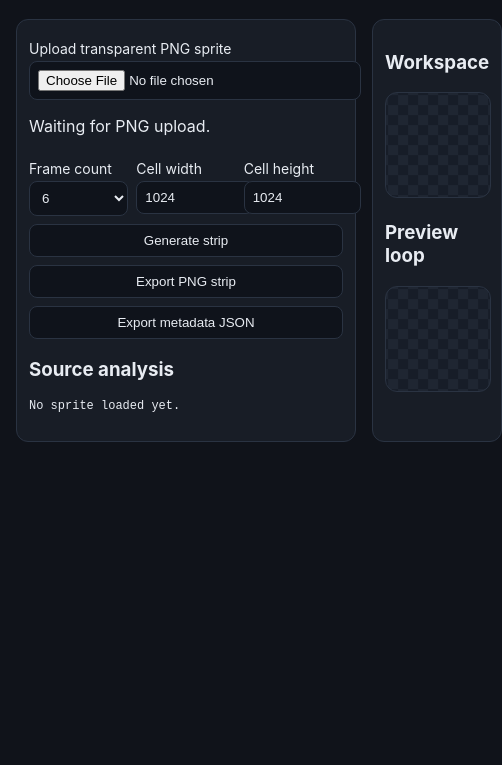
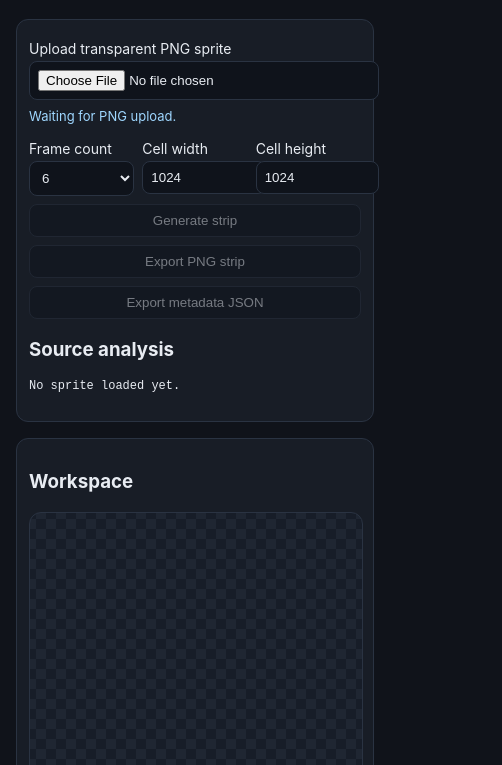
Before and after one commit to Herbachino1776/sprite-rig-lab, a website built with Vite: page index.html in a window 390 px wide. Shown: the part 79-844 px from the top of the page, 502 px wide, since content can reach past the window. Built offline with nearby package versions, Linux system fonts and the light colour scheme.

Commit message:
Style status and disabled control states

```diff
--- a/src/styles.css
+++ b/src/styles.css
@@ -6,8 +6,14 @@ body { margin:0; }
 label { display:block; margin:8px 0 4px; font-size: 14px; }
 input, select, button { width:100%; padding:8px; border-radius:8px; border:1px solid #2a3342; background:#0f131b; color:#e8ecf2; }
 button { cursor:pointer; margin-top:8px; }
+button:disabled { cursor:not-allowed; opacity:0.45; }
 canvas { width:100%; background: repeating-conic-gradient(#1f2632 0% 25%, #171d28 0% 50%) 50% / 20px 20px; border:1px solid #2a3342; border-radius:12px; }
 .row { display:flex; gap:8px; }
 .row > * { flex:1; }
 pre { white-space: pre-wrap; font-size:12px; }
 .warn { color:#ffd166; }
+.status { color:#9fd7ff; margin:8px 0; font-size: 13px; }
+.status.error { color:#ff8f8f; }
+@media (max-width: 900px) {
+  .grid { grid-template-columns: 1fr; }
+}
```
